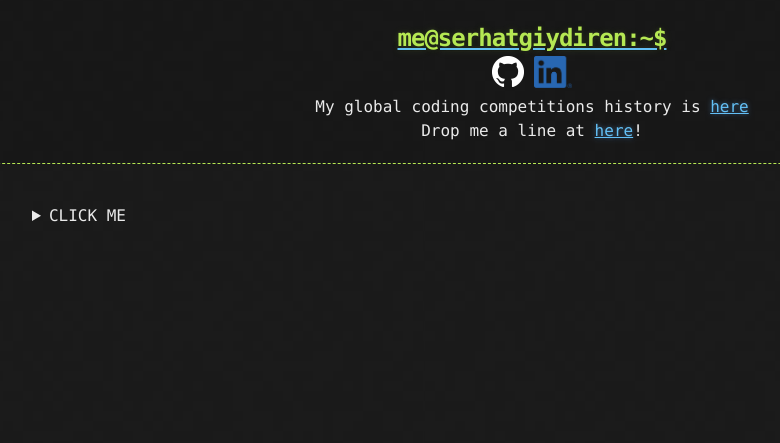
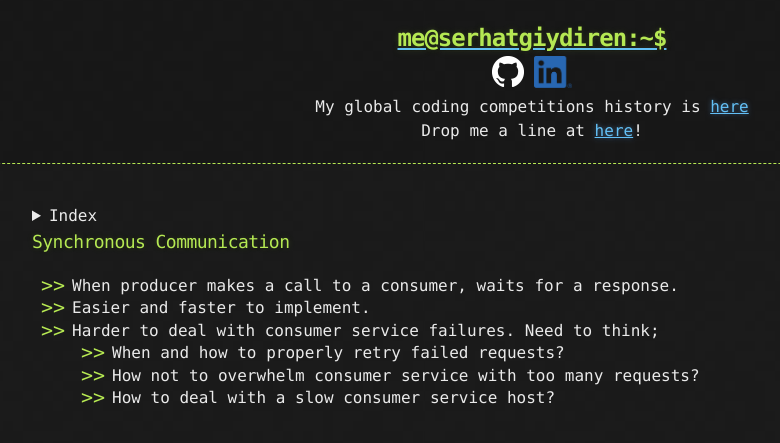
Before and after one commit to goodHunter27/serhatgiydiren.github.io, a Jekyll site: the page built from _posts/2020-02-01-system-design-interview-distributed-message-queue-synchronous-communication.md, in a window 1280 px wide. Shown: the top 443 px of the page, without its empty margins (108-888 px from the left). Built offline with Jekyll 4.4.1, drawn with Linux system fonts in a browser that asks for light colours; some of the changed text lies outside the part shown.

Commit message:
Update 2020-02-01-system-design-interview-distributed-message-queue-synchronous-communication.md

```diff
--- a/_posts/2020-02-01-system-design-interview-distributed-message-queue-synchronous-communication.md
+++ b/_posts/2020-02-01-system-design-interview-distributed-message-queue-synchronous-communication.md
@@ -1,8 +1,6 @@
 ---
 layout: default
 ---
-
-<details><summary>CLICK ME</summary>
 
 <details><summary>Index</summary>
     1.  [Synchronous Communication](system-design-interview-distributed-message-queue-synchronous-communication)
```
